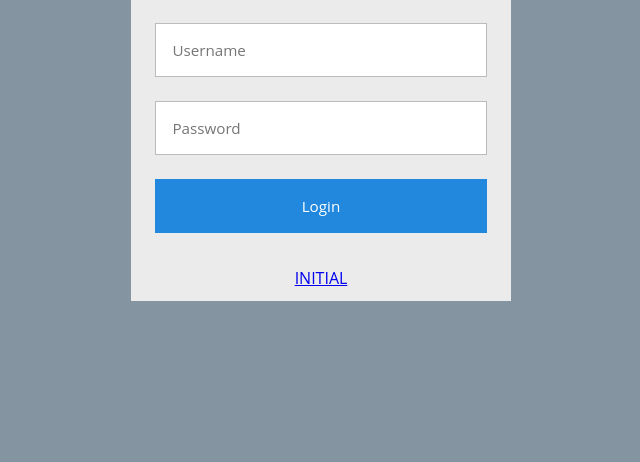
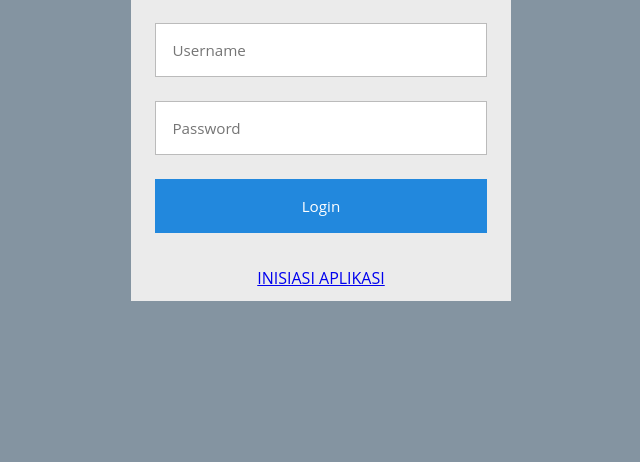
Before and after one commit to eipiriru/sistem_pakar_bot_telegram_flask, a Flask app: page /login/ in a window 1280 px wide. Shown: the part 252-714 px from the top of the page, without its empty margins (319-959 px from the left). Run offline with Flask 2, Linux system fonts and the light colour scheme.

Commit message:
Tes commit

```diff
--- a/sispak/templates/login.html
+++ b/sispak/templates/login.html
@@ -40,7 +40,7 @@
           <br/>
           {% if pjg == 0 %}
             <div style="text-align: center;">
-              <a href="{{ url_for('initial') }}">INITIAL</a>
+              <a href="{{ url_for('initial') }}">INISIASI APLIKASI</a>
             </div>
           {% endif %}
         </form>
```
